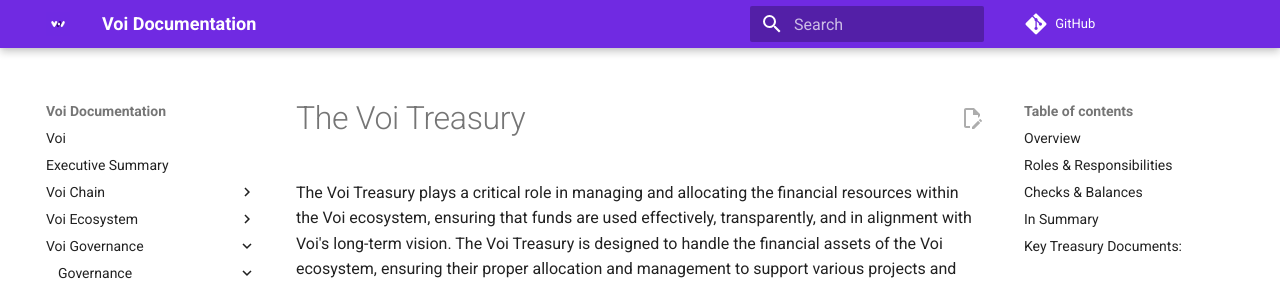
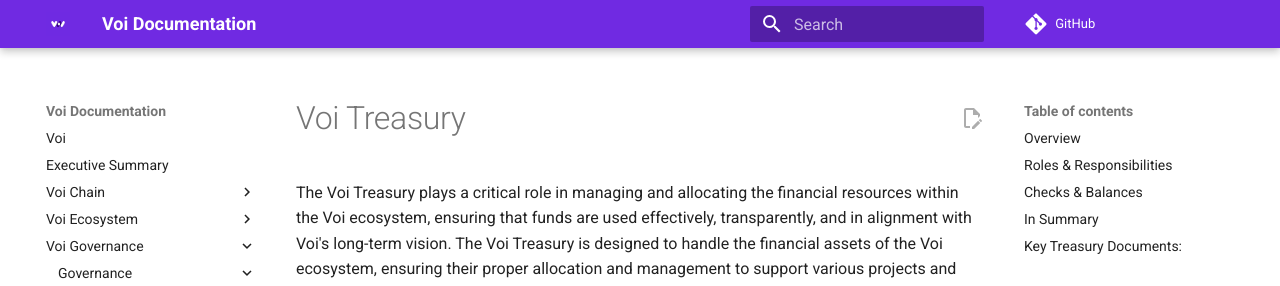
Before and after one commit to VoiNetwork/learn-more, an MkDocs documentation site: the page built from docs/governance/governance/treasury.md, in a window 1280 px wide and 900 px high. Shown: the top 286 px of the window. Built offline with MkDocs 1.6.1 and Material for MkDocs 9.7.7, drawn with Linux system fonts in a browser that asks for light colours; plug-ins that fetch from the network failed and are left out; comment, search, counter and statistics services are not loaded.

Commit message:
Update treasury.md

```diff
--- a/docs/governance/governance/treasury.md
+++ b/docs/governance/governance/treasury.md
@@ -1,4 +1,4 @@
-# The Voi Treasury
+# Voi Treasury
 
 The Voi Treasury plays a critical role in managing and allocating the financial resources within the Voi ecosystem, ensuring that funds are used effectively, transparently, and in alignment with Voi's long-term vision. The Voi Treasury is designed to handle the financial assets of the Voi ecosystem, ensuring their proper allocation and management to support various projects and initiatives. The Treasury works in close coordination with the Voi Council and the Judiciary to align financial decisions with the overall strategic goals of Voi.
 
```
